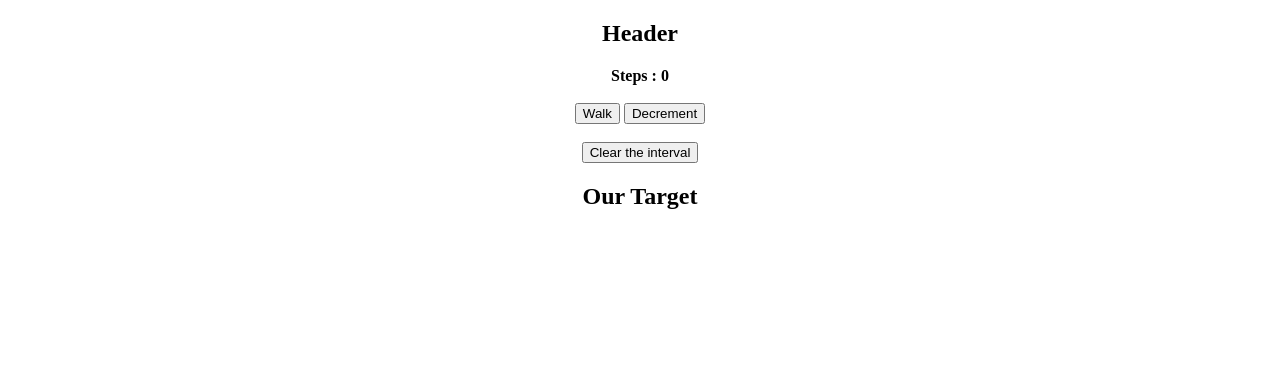
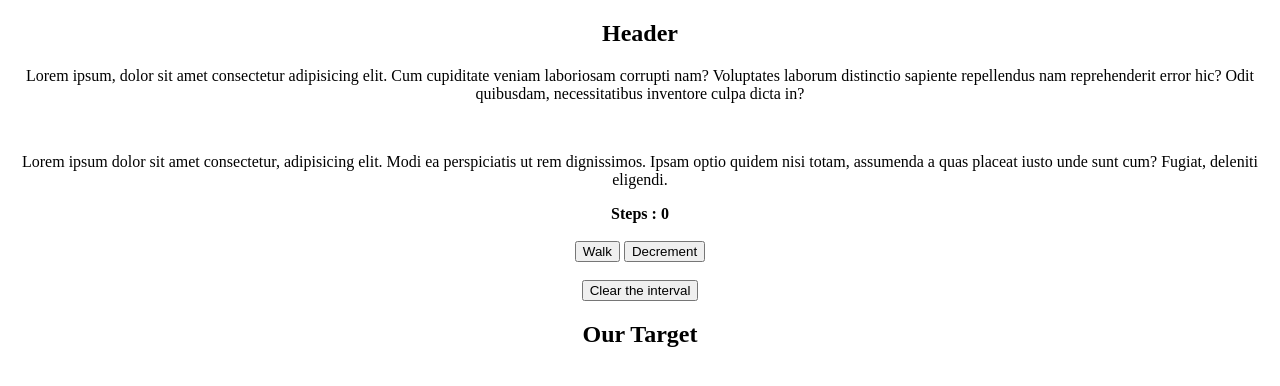
Before and after one commit to tanvir1017/increase-, a React (Create React App) app: page / in a window 1280 px wide. Shown: the top 386 px of the page. Built offline with nearby package versions, Linux system fonts and the light colour scheme.

Commit message:
some text added on home page

```diff
--- a/src/Components/Home/Header/Header.js
+++ b/src/Components/Home/Header/Header.js
@@ -4,6 +4,18 @@ function Header() {
   return (
     <div>
       <h2>Header</h2>
+      <p>
+        Lorem ipsum, dolor sit amet consectetur adipisicing elit. Cum cupiditate
+        veniam laboriosam corrupti nam? Voluptates laborum distinctio sapiente
+        repellendus nam reprehenderit error hic? Odit quibusdam, necessitatibus
+        inventore culpa dicta in?
+      </p>
+      <br />
+      <p>
+        Lorem ipsum dolor sit amet consectetur, adipisicing elit. Modi ea
+        perspiciatis ut rem dignissimos. Ipsam optio quidem nisi totam,
+        assumenda a quas placeat iusto unde sunt cum? Fugiat, deleniti eligendi.
+      </p>
     </div>
   );
 }
```
